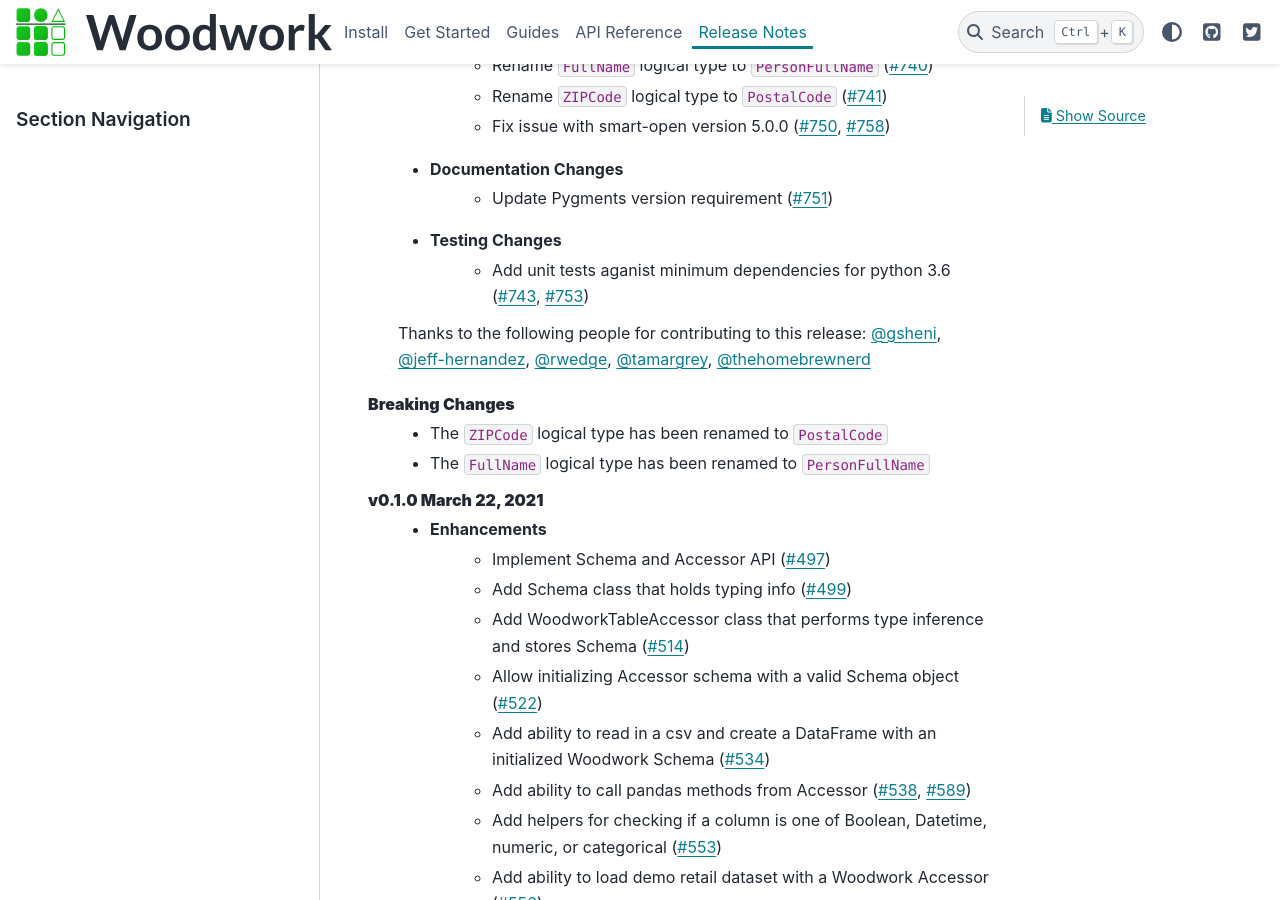
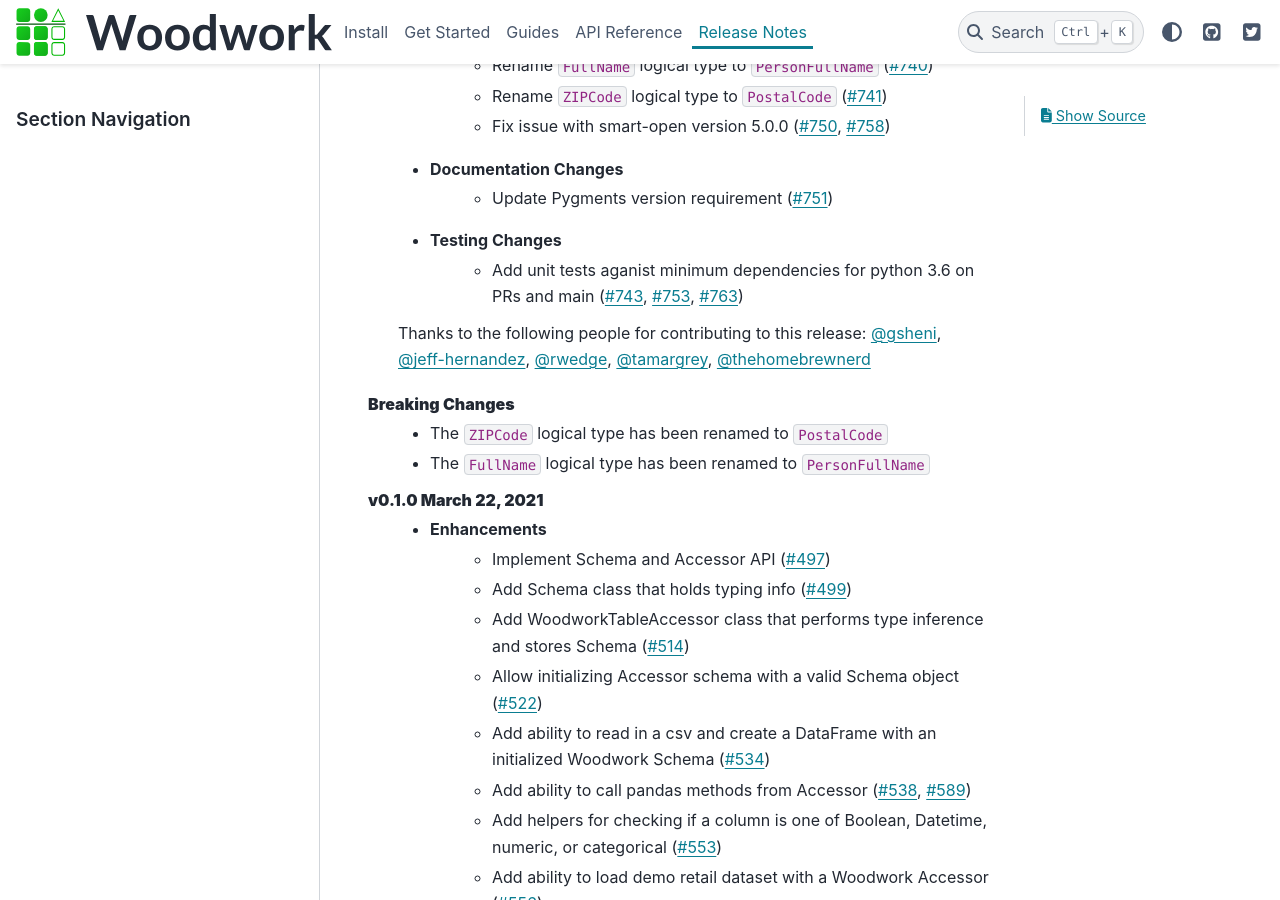
Before and after one commit to alteryx/woodwork, a Sphinx documentation site: the page built from docs/source/release_notes.rst, in a window 1280 px wide and 900 px high, scrolled down 318 px. Built offline with Sphinx 7.4.7 and the PyData theme 0.15.4, drawn with Linux system fonts in a browser that asks for light colours; comment, search, counter and statistics services are not loaded.

Commit message:
update release notes

```diff
--- a/docs/source/release_notes.rst
+++ b/docs/source/release_notes.rst
@@ -13,7 +13,7 @@
     * Documentation Changes
         * Update Pygments version requirement (:pr:`751`)
     * Testing Changes
-        * Add unit tests aganist minimum dependencies for python 3.6 (:pr:`743`, :pr:`753`)
+        * Add unit tests aganist minimum dependencies for python 3.6 on PRs and main (:pr:`743`, :pr:`753`, :pr:`763`)
 
     Thanks to the following people for contributing to this release:
     :user:`gsheni`, :user:`jeff-hernandez`, :user:`rwedge`, :user:`tamargrey`, :user:`thehomebrewnerd`
```
